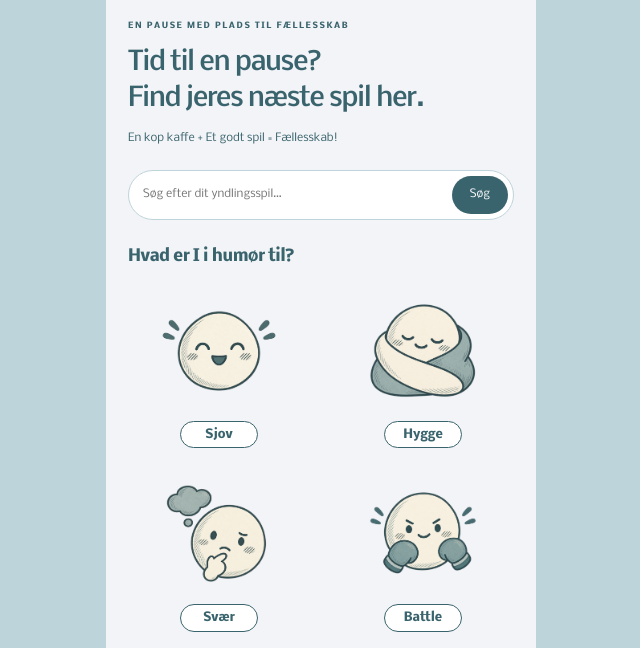
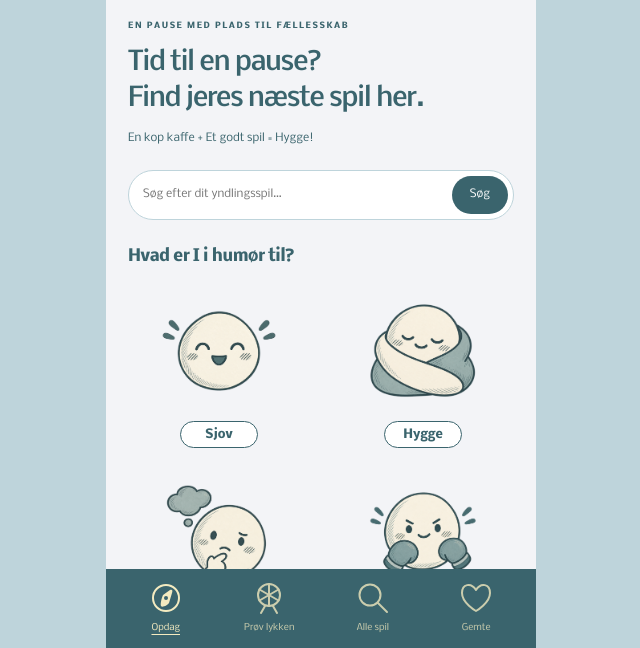
Before and after one commit to linerisvig/Spilcafe_case, a plain HTML site: page index.html in a window 1280 px wide. Shown: the part 152-800 px from the top of the page, without its empty margins (319-959 px from the left). Drawn offline with Linux system fonts and the light colour scheme; files whose address does not match are found by name.

Commit message:
buttom nav added

```diff
--- a/index.html
+++ b/index.html
@@ -4,7 +4,7 @@
   <meta charset="UTF-8">
   <meta name="viewport" content="width=device-width, initial-scale=1.0">
   <meta http-equiv="X-UA-Compatible" content="ie=edge">
-  <title>Spilcafé - Hyg jer sammen her</title>
+  <title>Brætspilscafé - Hyg jer sammen på EAA</title>
   <link rel="preconnect" href="https://fonts.googleapis.com">
   <link rel="preconnect" href="https://fonts.gstatic.com" crossorigin>
   <link href="https://fonts.googleapis.com/css2?family=Nobile:wght@400;500;700&display=swap" rel="stylesheet">
@@ -43,7 +43,7 @@
                     Find jeres næste spil her.
                 </h1>
                 <p class="intro">
-                    En kop kaffe + Et godt spil = Fællesskab!
+                    En kop kaffe + Et godt spil = Hygge!
                 </p>
                 <!-- En form samler søgefeltet og Søg-knappen. -->
                 <form class="search" id="home-search" role="search">
@@ -88,9 +88,37 @@
             </section>
 
 
+        </main>
 
-        </main>
-  </div>
+        <nav class="bottom-nav" aria-label="Hovedmenu">
+        <!-- Her ligger de fire knapper med ikoner -->
+            <!-- aria-current="page" markerer den aktuelle visning. -->
+            <button data-page="opdag" aria-current="page">
+                <img src="billeder/kompas.svg" alt="Billede af kompas som referere til opdag siden">
+                <span>
+                    Opdag
+                </span>
+            </button>
+            <button data-page="held">
+                <img src="billeder/lykkehjul.svg" alt="Billede af lykkehjul som referere til lykkehjul siden">
+                <span>
+                    Prøv lykken
+                </span>
+            </button>
+            <button data-page="alle">
+                <img src="billeder/soeg.svg" alt="Billede af forstørrelsesglas som referere til søg siden">
+                <span>
+                    Alle spil
+                </span>
+            </button>
+            <button data-page="gemte">
+                <img src="billeder/hjerte.svg" alt="Billede af hjerte som referere til gemte siden">
+                <span>
+                    Gemte
+                </span>
+            </button>
+        </nav>
+    </div>
   <script src="js/script.js"></script>
 </body>
 </html>
--- a/style.css
+++ b/style.css
@@ -205,6 +205,56 @@ h2 {
 
 
 
+/* fixed holder menuen i bunden af skærmen. transform centrerer den vandret. */
+.bottom-nav {
+  position:fixed;
+  bottom:0;
+  left:50%;
+  transform:translateX(-50%);
+  width:100%;
+  max-width:430px;
+  display:grid;
+  grid-template-columns:repeat(4,1fr);
+  background:var(--teal);
+  padding:13px 8px calc(13px + env(safe-area-inset-bottom));
+  z-index:10;
+}
+
+.bottom-nav button {
+  display:flex;
+  align-items:center;
+  flex-direction:column;
+  gap:7px;
+  border:0;
+  background:none;
+  color:#BED4DB;
+  font-size:9px;
+  min-height:48px;
+  padding:0;
+}
+
+.bottom-nav button[aria-current=page] {
+  color:var(--yellow);
+}
+
+.bottom-nav svg {
+  width:24px;
+  height:24px;
+  fill:none;
+  stroke:currentColor;
+  stroke-width:1.5;
+  stroke-linecap:round;
+  stroke-linejoin:round;
+}
+
+
+
+
+
+
+
+
+
 
 
 
```
Also changed, not shown: billeder/hjerte.svg (added), billeder/kompas.svg (added), billeder/lykkehjul.svg (added), billeder/soeg.svg (added), 2 other files.
